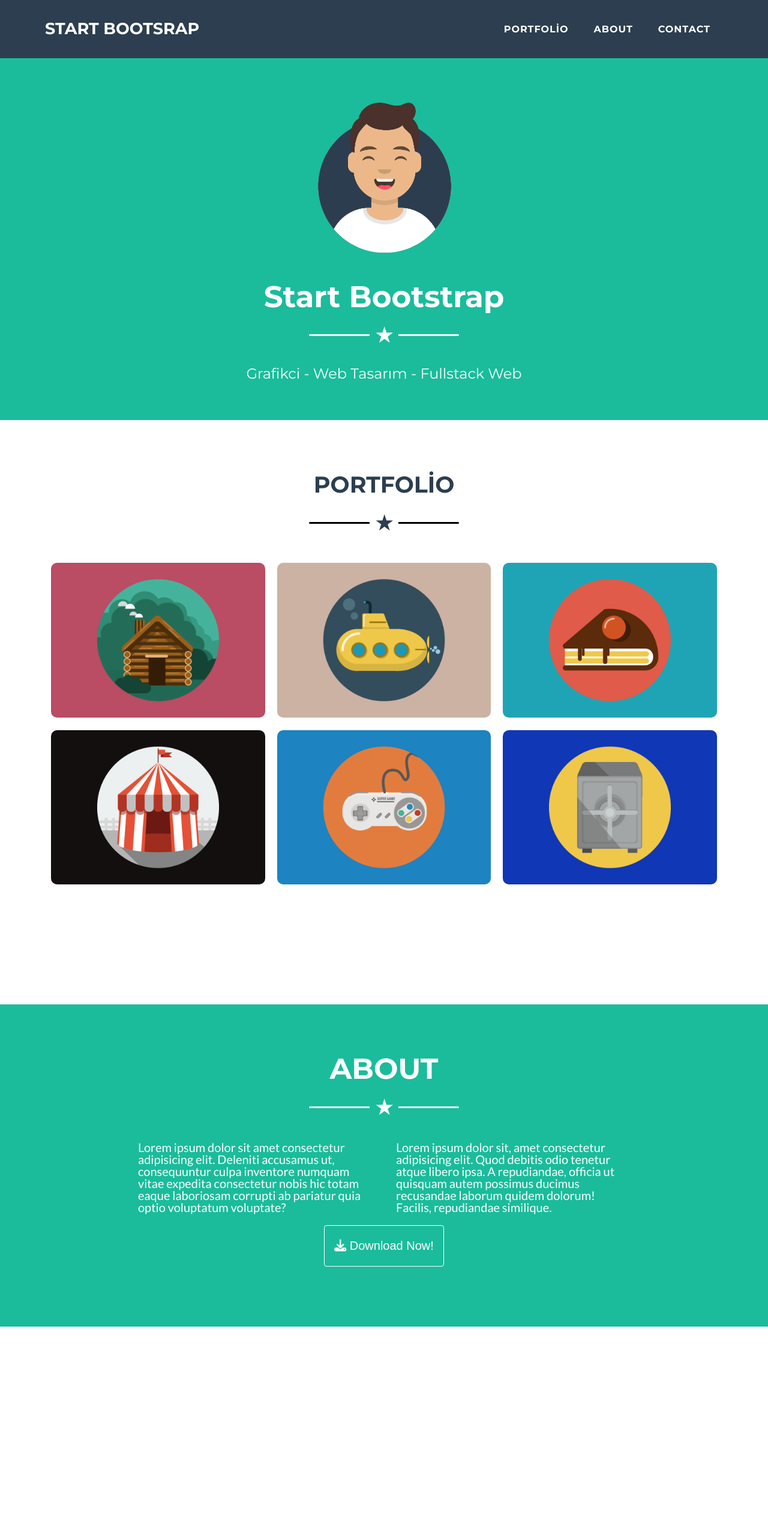
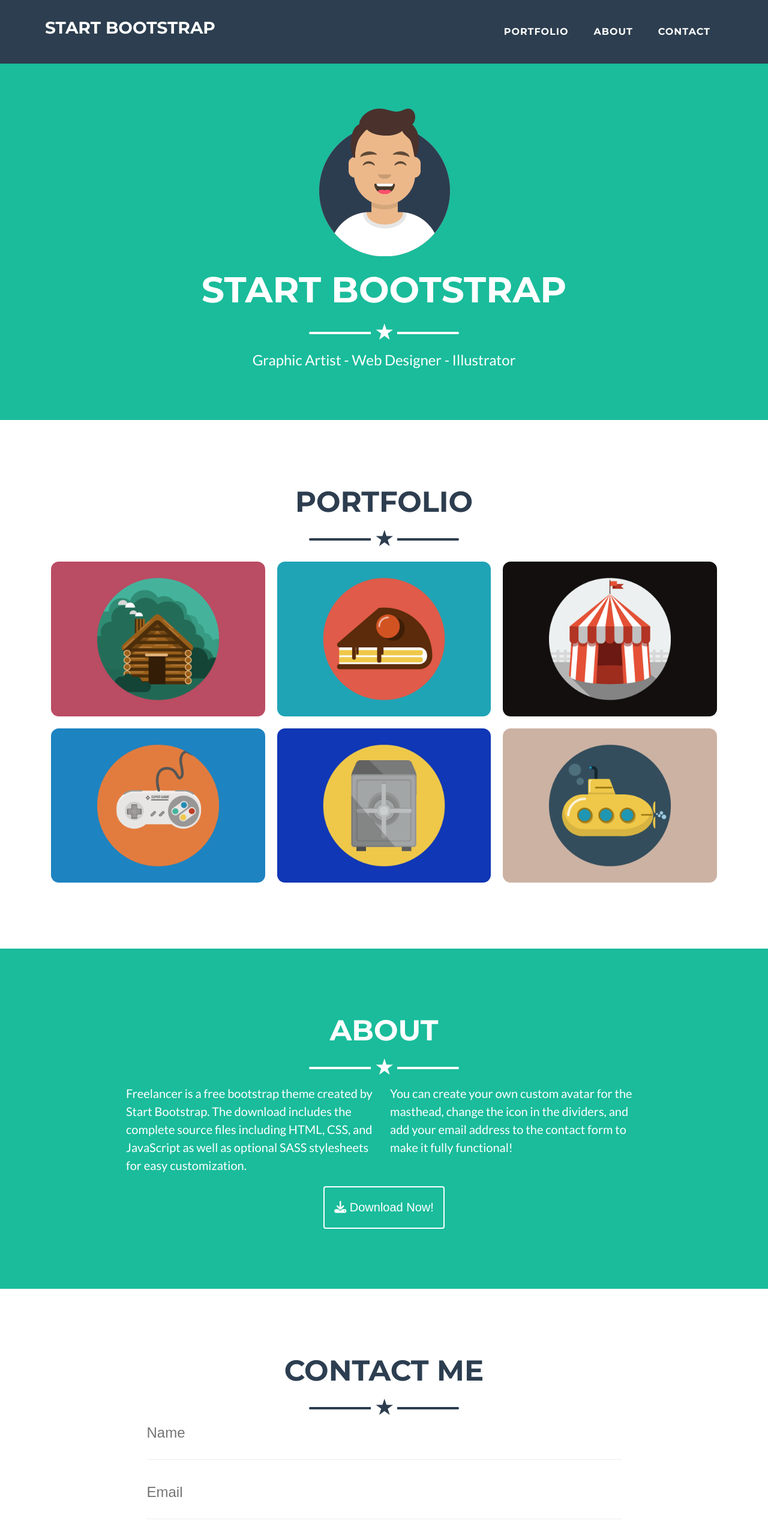
Before and after one commit to batuhansemizz/Yaz-l-mDersleri, a plain HTML site: page Start-Bootstrap/index.html in a window 1280 px wide. Shown: the top 2560 px of the page at 60% size. Before the commit the page ends 2211 px from the top, so only its background shows below. Drawn offline with nearby package versions, Linux system fonts and the light colour scheme.

Commit message:
son eklemeler yapıldı ve site tamamlandı

```diff
--- a/Start-Bootstrap/index.html
+++ b/Start-Bootstrap/index.html
@@ -2,10 +2,22 @@
 <html lang="en">
   <head>
     <meta charset="UTF-8" />
+    <meta http-equiv="X-UA-Compatible" content="IE=edge" />
     <meta name="viewport" content="width=device-width, initial-scale=1.0" />
     <meta name="description" content="" />
-    <meta name="author" />
-    <title>Freelancer - Start Bootsrap Tamplate</title>
+    <meta name="author" content="" />
+    <title>Freelancer - Start Bootstrap Template</title>
+
+    <link rel="preconnect" href="https://fonts.gstatic.com" />
+    <link
+      href="https://fonts.googleapis.com/css2?family=Lato:wght@400;700&display=swap"
+      rel="stylesheet"
+    />
+    <link rel="preconnect" href="https://fonts.gstatic.com" />
+    <link
+      href="https://fonts.googleapis.com/css2?family=Lato:wght@400;700&family=Montserrat:wght@400;700&display=swap"
+      rel="stylesheet"
+    />
     <link
       rel="stylesheet"
       href="https://cdnjs.cloudflare.com/ajax/libs/font-awesome/6.5.2/css/all.min.css"
@@ -15,17 +27,28 @@
     />
     <link rel="stylesheet" href="style.css" />
   </head>
+
   <body>
     <nav>
       <div class="container clearfix">
         <div id="logo-box">
-          <a href="/" class="logo text-uppercase"> START BOOTSRAP </a>
+          <a href="/" class="logo text-uppercase"> Start Bootstrap </a>
         </div>
-        <div id="nav-links">
+
+        <div id="nav-links" class="responsive">
           <ul>
-            <li class="nav-item"><a href="/" class="nav-link">PORTFOLİO</a></li>
-            <li class="nav-item"><a href="/" class="nav-link">ABOUT</a></li>
-            <li class="nav-item"><a href="/" class="nav-link">CONTACT</a></li>
+            <li class="nav-item text-uppercase nav-icon">
+              <a href="#" class="nav-link"><i class="fa-solid fa-bars"></i> </a>
+            </li>
+            <li class="nav-item text-uppercase">
+              <a href="#" class="nav-link"> Portfolio </a>
+            </li>
+            <li class="nav-item text-uppercase">
+              <a href="#" class="nav-link"> About </a>
+            </li>
+            <li class="nav-item text-uppercase">
+              <a href="#" class="nav-link"> Contact </a>
+            </li>
           </ul>
         </div>
       </div>
@@ -34,136 +57,242 @@
     <header>
       <div class="container">
         <img
-          id="profil-img"
-          class="img-fliud"
+          id="profile-image"
+          class="img-fluid"
           src="/Start-Bootstrap/img/avatar.png"
           alt=""
         />
-        <h1>Start Bootstrap</h1>
+        <h1 class="text-uppercase">Start Bootstrap</h1>
         <hr class="star-light" />
-        <h2>Grafikci - Web Tasarım - Fullstack Web</h2>
+        <h2>Graphic Artist - Web Designer - Illustrator</h2>
       </div>
     </header>
 
     <section id="portfolio">
       <div class="container">
-        <h2>PORTFOLİO</h2>
+        <h2 class="text-uppercase">Portfolio</h2>
         <hr class="star-dark" />
 
         <div id="portfolio-images" class="clearfix">
           <div class="col">
             <div class="portfolio-item">
-              <a href="#"
-                ><img
-                  class="img-fliud-p"
+              <a href="#">
+                <img
+                  class="img-fluid-p"
                   src="/Start-Bootstrap/img/cabin.png"
                   alt=""
                 />
+
                 <div class="img-overlay">
-                  <div class="icon"><i class="fa-solid fa-plus"></i></div>
+                  <div class="icon">
+                    <i class="fas fa-plus"></i>
+                  </div>
                 </div>
               </a>
             </div>
           </div>
+
           <div class="col">
             <div class="portfolio-item">
-              <a href="#"
-                ><img
-                  class="img-fliud-p"
-                  src="/Start-Bootstrap/img/submarine.png"
+              <a href="#">
+                <img
+                  class="img-fluid-p"
+                  src="/Start-Bootstrap/img/cake.png"
                   alt=""
                 />
+
                 <div class="img-overlay">
-                  <div class="icon"><i class="fa-solid fa-plus"></i></div>
+                  <div class="icon">
+                    <i class="fas fa-plus"></i>
+                  </div>
                 </div>
               </a>
             </div>
           </div>
+
           <div class="col">
             <div class="portfolio-item">
-              <a href="#"
-                ><img
-                  class="img-fliud-p"
-                  src="/Start-Bootstrap/img/cake.png"
+              <a href="#">
+                <img
+                  class="img-fluid-p"
+                  src="/Start-Bootstrap/img/circus.png"
                   alt=""
                 />
+
                 <div class="img-overlay">
-                  <div class="icon"><i class="fa-solid fa-plus"></i></div>
+                  <div class="icon">
+                    <i class="fas fa-plus"></i>
+                  </div>
                 </div>
               </a>
             </div>
           </div>
+
           <div class="col">
             <div class="portfolio-item">
-              <a href="#"
-                ><img
-                  class="img-fliud-p"
-                  src="/Start-Bootstrap/img/circus.png"
+              <a href="#">
+                <img
+                  class="img-fluid-p"
+                  src="/Start-Bootstrap/img/game.png"
                   alt=""
                 />
+
                 <div class="img-overlay">
-                  <div class="icon"><i class="fa-solid fa-plus"></i></div>
+                  <div class="icon">
+                    <i class="fas fa-plus"></i>
+                  </div>
                 </div>
               </a>
             </div>
           </div>
+
           <div class="col">
             <div class="portfolio-item">
-              <a href="#"
-                ><img
-                  class="img-fliud-p"
-                  src="/Start-Bootstrap/img/game.png"
+              <a href="#">
+                <img
+                  class="img-fluid-p"
+                  src="/Start-Bootstrap/img/safe.png"
                   alt=""
                 />
+
                 <div class="img-overlay">
-                  <div class="icon"><i class="fa-solid fa-plus"></i></div>
+                  <div class="icon">
+                    <i class="fas fa-plus"></i>
+                  </div>
                 </div>
               </a>
             </div>
           </div>
+
           <div class="col">
             <div class="portfolio-item">
-              <a href="#"
-                ><img
-                  class="img-fliud-p"
-                  src="/Start-Bootstrap/img/safe.png"
+              <a href="#">
+                <img
+                  class="img-fluid-p"
+                  src="/Start-Bootstrap/img/submarine.png"
                   alt=""
                 />
+
                 <div class="img-overlay">
-                  <div class="icon"><i class="fa-solid fa-plus"></i></div>
+                  <div class="icon">
+                    <i class="fas fa-plus"></i>
+                  </div>
                 </div>
               </a>
             </div>
           </div>
         </div>
-        <button class="btn"> SEND </button>
       </div>
     </section>
+
     <section id="about">
-      <h2>ABOUT</h2>
+      <h2 class="text-uppercase">About</h2>
       <hr class="star-light" />
+
       <div id="about-text" class="clearfix">
         <div class="left">
           <p class="text">
-            Lorem ipsum dolor sit amet consectetur adipisicing elit. Deleniti
-            accusamus ut, consequuntur culpa inventore numquam vitae expedita
-            consectetur nobis hic totam eaque laboriosam corrupti ab pariatur
-            quia optio voluptatum voluptate?
+            Freelancer is a free bootstrap theme created by Start Bootstrap. The
+            download includes the complete source files including HTML, CSS, and
+            JavaScript as well as optional SASS stylesheets for easy
+            customization.
           </p>
         </div>
         <div class="right">
           <p class="text">
-            Lorem ipsum dolor sit, amet consectetur adipisicing elit. Quod
-            debitis odio tenetur atque libero ipsa. A repudiandae, officia ut
-            quisquam autem possimus ducimus recusandae laborum quidem dolorum!
-            Facilis, repudiandae similique.
+            You can create your own custom avatar for the masthead, change the
+            icon in the dividers, and add your email address to the contact form
+            to make it fully functional!
           </p>
         </div>
       </div>
-      <button class="btn btn-outline">
-        <i class="fa-solid fa-download"></i>
+
+      <button class="btn btn-outline btn-large">
+        <i class="fas fa-download"></i>
         Download Now!
       </button>
     </section>
+
+    <section id="contact">
+      <div class="container">
+        <h2 class="text-uppercase">Contact Me</h2>
+        <hr class="star-dark" />
+
+        <form id="contact-form">
+          <div class="form-group">
+            <input type="text" id="name" placeholder="Name" />
+          </div>
+          <div class="form-group">
+            <input type="text" id="email" placeholder="Email" />
+          </div>
+          <div class="form-group">
+            <input type="text" id="phone" placeholder="Phone" />
+          </div>
+          <div class="form-group">
+            <textarea id="message" rows="5" placeholder="Message"></textarea>
+          </div>
+
+          <button class="btn btn-primary">Send</button>
+        </form>
+      </div>
+    </section>
+
+    <footer>
+      <div class="container clearfix">
+        <div class="col">
+          <h4 class="text-uppercase">Location</h4>
+          <p>2215 John Daniel Drive Clark, MO 65243</p>
+        </div>
+
+        <div class="col">
+          <h4 class="text-uppercase">Around the Web</h4>
+          <ul>
+            <li>
+              <button class="btn btn-outline btn-social">
+                <i class="fab fa-facebook-f"></i>
+              </button>
+            </li>
+            <li>
+              <button class="btn btn-outline btn-social">
+                <i class="fab fa-twitter"></i>
+              </button>
+            </li>
+            <li>
+              <button class="btn btn-outline btn-social">
+                <i class="fab fa-linkedin-in"></i>
+              </button>
+            </li>
+            <li>
+              <button class="btn btn-outline btn-social">
+                <i class="fab fa-dribbble"></i>
+              </button>
+            </li>
+          </ul>
+        </div>
+
+        <div class="col">
+          <h4 class="text-uppercase">About Freelancer</h4>
+          <p>
+            Freelance is a free to use, MIT licensed Bootstrap theme created by
+            Start Bootstrap .
+          </p>
+        </div>
+      </div>
+    </footer>
+
+    <div class="copyright">
+      <div class="container">
+        <small>Copyright © Your Website 2021</small>
+      </div>
+    </div>
+    <script src="https://code.jquery.com/jquery-3.7.1.min.js" crossorigin="anonymous"></script>
+    <script>
+      $(document).ready(function(){
+        $(".nav-icon").click(function(){
+          $("#nav-links").toggleClass("responsive");
+          return false;
+        });
+      });
+    </script>
   </body>
 </html>
--- a/Start-Bootstrap/style.css
+++ b/Start-Bootstrap/style.css
@@ -1,289 +1,475 @@
-@import url('https://fonts.googleapis.com/css2?family=Lato:wght@400;700&display=swap');
-@import url('https://fonts.googleapis.com/css2?family=Lato:wght@400;700&family=Montserrat:ital,wght@0,100..900;1,100..900&display=swap');
-/* font-family: "Lato", sans-serif; */
-
-*{
+* {
     padding: 0;
     margin: 0;
     box-sizing: border-box;
 }
 
-html{
+html {
     font-size: 10px;
 }
 
-body{
+body {
     font-family: "Lato", sans-serif;
     font-size: 1.6rem;
     font-weight: 400;
-    line-height: 1.5rem;
+    line-height: 1.5;
     background-color: #fff;
 }
 
-h1,h2,h3.h5,h6,h4{
+h1, h2, h3, h4, h5, h6 {
+    font-weight: 700;
     font-family: Montserrat;
-    font-weight: 700;
 }
 
-a{
+
+a {
     text-decoration: none;
 }
 
-ul{
-    list-style-type:none ;
+ul {
+    list-style-type: none;
 }
 
-section{
-    padding-top:100px;
-    padding-bottom: 100px;
+section {
+    padding-top: 10rem;
+    padding-bottom: 10rem;
     text-align: center;
 }
 
-.btn{
-    margin-top: 2rem;
+.btn-large {
     font-size: 2rem;
     padding: 2.2rem 1.6rem;
-    font-weight:200 ;
+
+}
+
+.btn {
+    margin-top: 2rem;
+    font-weight: 400;
     display: inline-block;
-    background-color: transparent;
-    color: #fff;
-    border: solid 1px #fff;
-    border-radius: 0.4rem;
+    border: 2px solid #fff;
+    border-radius: .4rem;
     cursor: pointer;
     transition: all .5s;
 }
 
+.btn-social {
+    width: 5rem;
+    height: 5rem;
+    border-radius: 50%;
+    font-size: 2rem;
+    line-height: 2rem;
+}
 
+.btn-outline {
+    color: #fff;
+    border-color: #fff;
+    background-color: transparent;
+}
 
-.btn:hover{
+.btn-outline:hover {
     color: #212529;
     background-color: #fff;
 }
 
-.img-fliud{
-    max-width: 260px;
+.btn-primary {
+    background-color: #1ABC9B;
+    border-color: #1ABC9B;
+    padding: 1.2rem 1rem;
+    color: #fff;
+}
+
+.btn-primary:hover {
+    background-color: #128f76;
+    border-color: #128f76;
+}
+
+.img-fluid {
+    max-width: 256px;
     height: auto;
 }
 
-.clearfix::after{
+
+.clearfix::after {
     content: "";
     display: block;
     clear: both;
 }
 
-.container{
-width: 1140px;
-margin-left: auto;
-margin-right: auto;
-padding-left: 0.5rem;
-padding-right: 0.5rem;
+.container {
+    width: 100%;
+    margin-left: auto;
+    margin-right: auto;
+    padding-left: 0.5rem;
+    padding-right: 0.5rem;
 }
 
+.text-uppercase {
+    text-transform: uppercase;
+}
 
+/* Navbar*/
 
-/* navbar */
-
-nav{
-    font-family: "Montserrat", sans-serif;
+nav {
+    width: 100%;
+    font-family: Montserrat;
     background-color: #2C3E4F;
     color: #fff;
     padding-top: 2rem;
     padding-bottom: 2rem;
     position: fixed;
-    width: 100%;
-    z-index: 10;
+    z-index: 500;
 }
 
-#logo-box{
+#logo-box {
     float: left;
-    padding-top: 2rem;
+    padding-top: 0.5rem;
 }
 
-#logo-box .logo{
+
+#logo-box .logo {
     color: #fff;
     font-weight: 700;
-    font-size: 2.7rem;
+    font-size: 2.8rem;
 }
 
-#nav-links{
+#nav-links {
     float: right;
 }
-
-#nav-links .nav-item{
+#nav-links .nav-item {
     float: left;
-    margin: .5rem;
-
+    margin: 0.5rem;
 }
 
 #nav-links .nav-link{
     color: #fff;
     font-size: 1.6rem;
+    font-weight: 700;
     display: block;
-    font-weight: 700;
     padding: 1.6rem;
     letter-spacing: 0.1rem;
-    transition: color 0.3s;
+    transition: color 0.4s;
+
 }
 
-
-#nav-links .nav-link:hover{
-    color:#1abc9b;
+#nav-links .nav-link:hover {
+    color: #1ABC9B;
 }
 
-header{
-    background-color: #1abc9b;
+header {
+    background-color: #1ABC9B;
     height: 700px;
-    padding-top: calc(106px + 6rem);
+    padding-top: calc(106px + 7rem);
     text-align: center;
+
 }
 
-header h1{
+header h1 {
     color: #fff;
-    font-size: 5rem;
-    margin-top: 6rem;
+    font-size: 6rem;
 }
 
-.star-light{
+header h2 {
+    color: #fff;
+    font-size: 2.4rem;
+    font-family: "Lato";
+    font-weight: 300;
+}
+
+hr.star-light {
+    border-color: #fff;
+}
+
+hr.star-dark {
+    border-color: #2D3D4F;
+}
+
+.star-light, .star-dark {
     border: none;
-    border-top: .3rem solid #fff;
+    border-top: 0.4rem solid;
+    border-radius: 10px;
     max-width: 25rem;
-    border-radius: 10px;
-    margin: 5.5rem auto;
+    margin: 2.5rem auto;
     overflow: visible;
     height: 0;
 }
 
-
-.star-dark{
-    border-color: #2C3E4F;
-    border: none;
-    border-top: .3rem solid ;
-    max-width: 25rem;
-    border-radius: 10px;
-    margin: 5.5rem auto;
-    overflow: visible;
-    height: 0;
+.star-light::after {
+    color: #fff;
+    background-color: #1ABC9B;
 }
 
-header h2{
-     color: #fff;
-     font-weight: 400;
-}
-
-.star-light::after{
-    color: #fff;
-    background-color: #1abc9b;
-}
-
-.star-dark::after{
-    color: #2C3E4F;
+.star-dark::after {
+    color: #2D3D4F;
     background-color: #fff;
 }
 
-.star-light::after, .star-dark::after{
-    position: relative;
-    content:"\2605";
-
+.star-light::after, .star-dark::after  {
+    content: "\2605";
     font-weight: 900;
     font-size: 3.2rem;
-    top: -1rem;
+    position: relative;
+    top: -28px;
+    padding: 0 8px;
+}
 
-    padding: 10px;
+/* portfolio */
+
+#portfolio {
+
+}
+
+#portfolio h2 {
+    font-size: 4.8rem;
+    color: #2D3D4F;
+}
+
+.img-fluid-p {
+    max-width: 100%;
+    height: auto;
 }
 
 
-#portfolio{
 
-   padding-top:100px;
-   padding-bottom: 100px;
-   text-align: center;
+.portfolio-item {
+    position: relative;
 }
 
-#portfolio h2{
-    color: #2C3E4F;
-    font-weight: 700;
-    font-size: 3.8rem;
+#nav-links .nav-icon{
+    display: none;
 }
 
-.col{
-    float: left;
-    width: 33.33%;
-    padding: 10px;
-    border-radius: 10px;
+@media (max-width:992px) {
+    #logo-box{
+        float: none;
+        text-align: left;
+
+    }
+
+    #nav-links{
+        float: none;
+    }
+
+    #nav-links .nav-link{
+        font-size: 2rem;
+        padding-left: 0;
+    }
+
+    #nav-links .nav-item{
+        float: none;
+        text-align: left;
+    }
+
+    #nav-links .nav-icon{
+        display: block;
+        position: absolute;
+        top: 10px;
+        right: 5px;
+        font-size: 5rem;
+    }
+
+    #nav-links.responsive li:not(:first-child){
+        display: none;
+    }
 }
 
-.portfolio-item{
-    position: relative;
-
+.portfolio-item img {
+    display: block;
+    border-radius: 13px;
 }
 
-.img-overlay{
+.img-overlay {
     position: absolute;
     top: 0;
     left: 0;
     height: 100%;
     width: 100%;
-    background-color: #1abc9b;
+    background-color: #1ABC9B;
     opacity: 0;
+    transition: opacity 0.4s;
 }
 
-.img-overlay .icon{
+
+.img-overlay .icon {
     color: #fff;
-    font-size: 5rem;
+    font-size: 8rem;
     position: absolute;
     top: 50%;
     left: 50%;
     transform: translate(-50%, -50%);
-}
-.portfolio-item:hover .img-overlay{
-    opacity: .8;
-    transition: all .5s;
-    border-radius: 10px;
-}
-
-
-.portfolio-item .img{
-    display: block;
 
 }
 
-.img-fliud-p{
-    max-width: 100%;
-    height: auto;
-    border-radius: 10px;
+.portfolio-item:hover .img-overlay {
+    opacity: 0.8;
+    border-radius: 13px;
 }
 
-#about{
-    background-color: #1abc9b;
+/* About */
+
+#about {
+    background-color: #1ABC9B;
     color: #fff;
+}
+
+#about h2 {
+    font-size: 4.8rem;
+}
+
+#about-text {
+    text-align: left;
+}
+
+#about-text .left {
+    float: none;
+    width: 100%;
+    padding-right: 5px;
+    padding-left: 25px;
+}
+
+#about-text .right {
+    float: none;
+    width: 100%;
+    padding-right: 5px;
+    padding-left: 25px;
+}
+
+#about-text .text {
+    font-size: 2rem;
+}
+
+/* Contact */
+
+#contact h2 {
+    font-size: 4.8rem;
+    color: #2c3e50;
+}
+
+#contact-form {
+    width: 70%;
+    margin: 0 auto;
+    text-align: left;
+}
+
+.form-group {
+    border-bottom: 1px solid #e9ecef;
+    padding-bottom: 3rem;
+    margin-bottom: 4rem;
+}
+
+.form-group input, .form-group textarea {
+    border: none;
+    width: 100%;
+    display: block;
+    font-size: 2.4rem;
+}
+
+.form-group input:focus {
+    outline: 0;
+}
+
+.form-group textarea:focus {
+    outline: 0;
+}
+
+/* Footer */
+
+footer {
+    padding-top: 6rem;
+    padding-bottom: 6rem;
+    background-color: #2C3E4F;
+    color: #fff;
+    text-align: center;
+}
+
+footer h4 {
+    font-size: 2.4rem;
+}
+
+footer p {
+    font-size: 2rem;
+    margin-top: 1rem;
+}
+
+footer li {
+    display: inline-block;
+    margin-right: 1rem;
+}
+
+.copyright {
+    background-color: #19262F;
+    padding-top: 2.4rem;
+    padding-bottom: 2.4rem;
+    color: #fff;
+    text-align: center;
+}
+
+.col {
+    float: left;
+    width: 100%;
+    padding: 1rem;
 
 }
 
+@media (min-width:992px){
+    #about-text .left{
+        float: left;
+        width: 50%;
+        padding-right: 10px;
+        padding-left: 210px;
+    }
 
-#about h2{
-    font-size: 4.8rem;
+    #about-text .right{
+        float: right;
+        width: 50%;
+        padding-right: 210px;
+        padding-left: 10px;
+    }
 }
 
-#about-text{
-  text-align: left;
+@media  (min-width:576px) {
+    .container{
+        max-width: 540px;
+    }
+
+    html{
+        font-size: 7px;
+    }
 }
 
-#about-text .left{
-    float: left;
-    width: 50%;
-    padding-right:2rem;
-    padding-left: 23rem;
+@media  (min-width:768px) {
+    .container{
+        max-width: 720px;
+    }
+
+    html{
+        font-size: 8px;
+    }
+
+    .col{
+        width: 50%;
+    }
 }
 
-#about-text .right{
-    float: left;
-    width: 50%;
-    padding-right:23rem;
-    padding-left: 2rem;
+@media  (min-width:992px) {
+    .container{
+        max-width: 960px;
+    }
+
+    html{
+        font-size: 9px;
+    }
+
+    .col{
+        width: 33.333%;
+    }
 }
 
-#about-text .text{
-    font-size: 2rem;
-    line-height: 20px;
+@media  (min-width:1200px) {
+    .container{
+        max-width: 1140px;
+    }
 
+    html{
+        font-size: 10px;
+    }
 }
```
